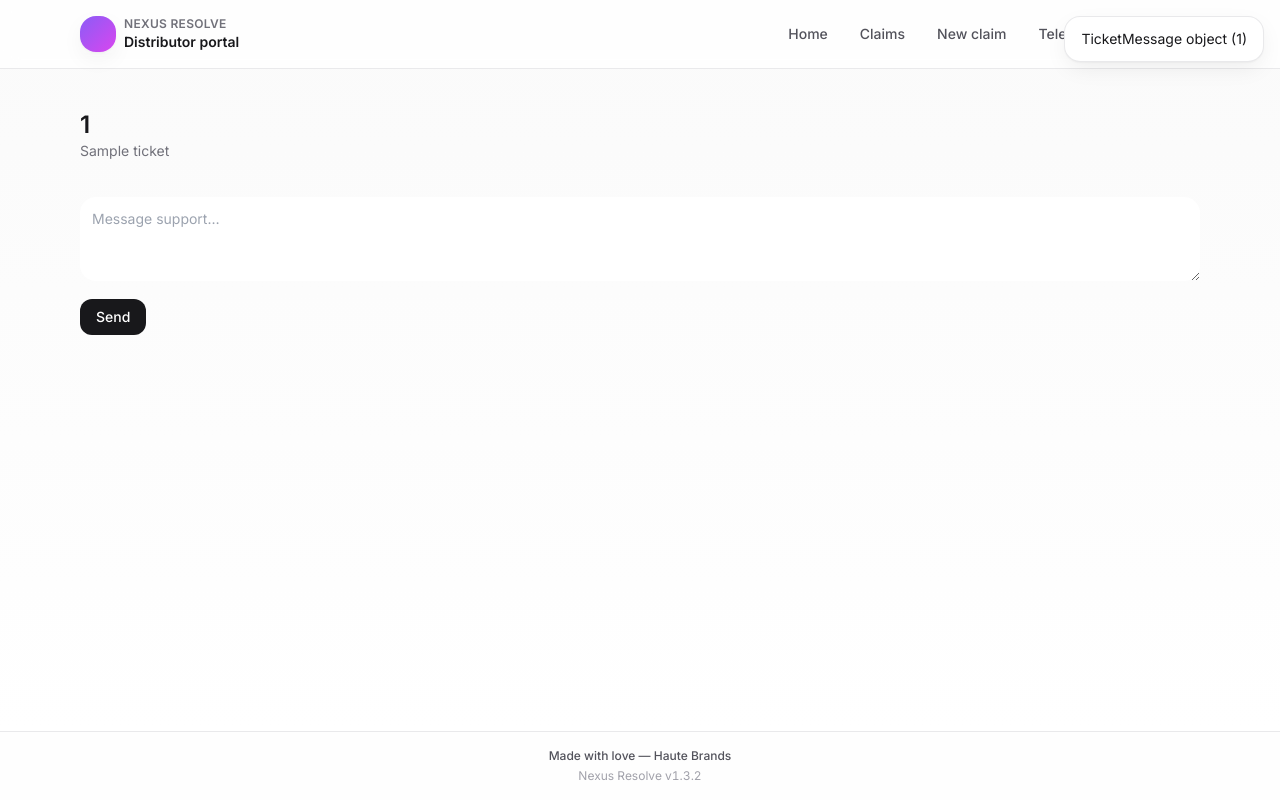
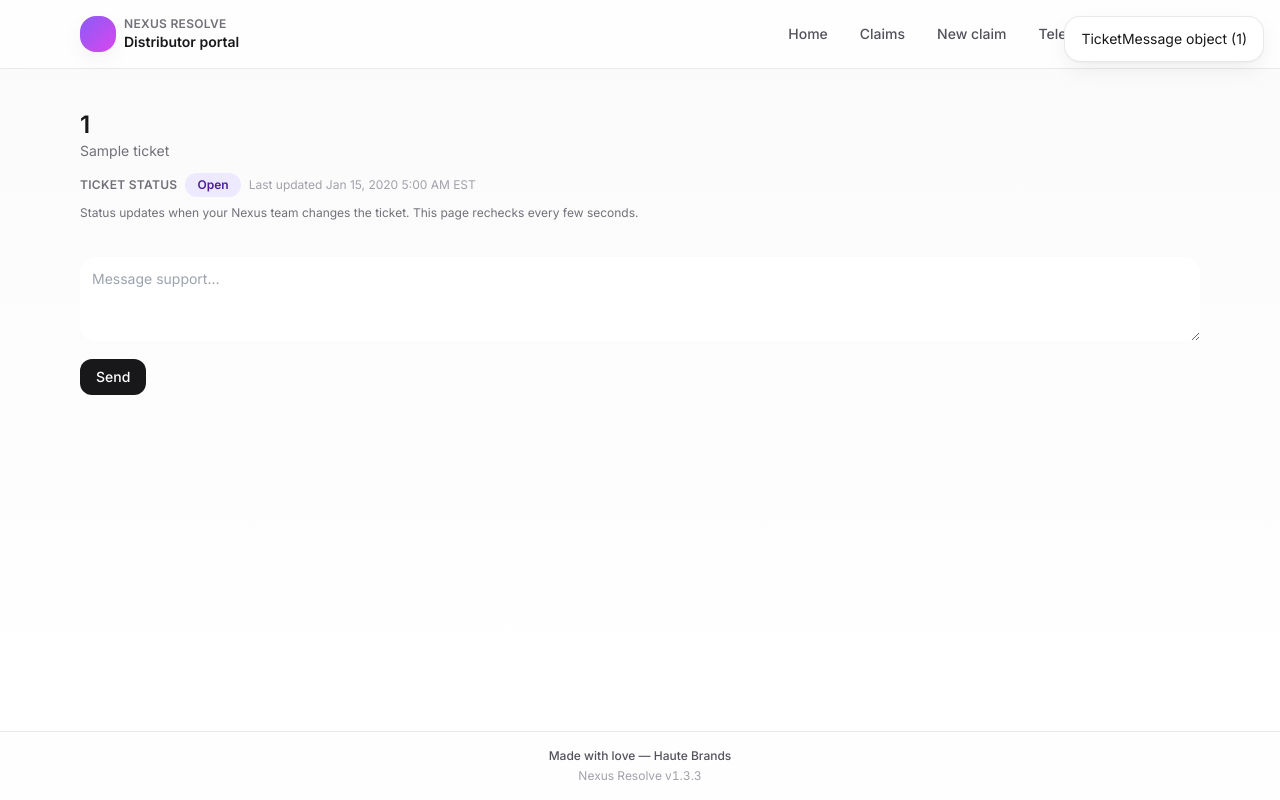
Before and after one commit to kidevu123/Quality-Incident-Portal, a Django app: page /portal/tickets/1/ in a window 1280 px wide. Run offline with Django 4.2, Linux system fonts and the light colour scheme; the visitor is signed in with stand-in values (Sample User, id 1); tables that the repository leaves empty hold one stand-in row (values such as "Sample post"); parts of the project's set-up code (start-up, migrations or seed data) failed here and were passed over; some libraries are stand-ins or nearby versions.

Commit message:
Portal: hide Telegram from distributors; show ticket status + poll; Eastern TZ
- Telegram settings/unlink only for non-distributor roles; remove nav link from portal
- Claims list shows ticket status and submitted time; thread shows status with 8s JSON poll
- Default TIME_ZONE America/New_York; middleware activates user preferences.timezone if set
- Staff inbox/workspace timestamps use localtime + explicit format
- Bump version to 1.3.3

Made-with: Cursor

```diff
--- /dev/null
+++ b/apps/accounts/middleware.py
@@ -0,0 +1,41 @@
+"""Request-scoped timezone activation (Eastern default; optional user preferences).
+
+Set ``User.preferences["timezone"]`` to an IANA name (e.g. ``America/Chicago``) for
+per-user display times in templates using ``localtime``.
+"""
+
+from __future__ import annotations
+
+from zoneinfo import ZoneInfo, ZoneInfoNotFoundError
+
+from django.conf import settings
+from django.utils import timezone as dj_timezone
+
+
+class ActivateUserTimezoneMiddleware:
+    """Activate Django's timezone for template filters and ``localtime``."""
+
+    def __init__(self, get_response):
+        self.get_response = get_response
+        try:
+            self._default_tz = ZoneInfo(settings.TIME_ZONE)
+        except ZoneInfoNotFoundError:
+            self._default_tz = ZoneInfo("America/New_York")
+
+    def __call__(self, request):
+        tz = self._default_tz
+        user = getattr(request, "user", None)
+        if user is not None and user.is_authenticated:
+            prefs = getattr(user, "preferences", None) or {}
+            if isinstance(prefs, dict):
+                raw = prefs.get("timezone")
+                if isinstance(raw, str) and raw.strip():
+                    try:
+                        tz = ZoneInfo(raw.strip())
+                    except ZoneInfoNotFoundError:
+                        pass
+        dj_timezone.activate(tz)
+        try:
+            return self.get_response(request)
+        finally:
+            dj_timezone.deactivate()
--- a/apps/portal/urls.py
+++ b/apps/portal/urls.py
@@ -9,4 +9,9 @@ urlpatterns = [
     path("claims/", views.PortalClaimListView.as_view(), name="portal_claims"),
     path("claims/new/", views.PortalClaimSubmitView.as_view(), name="portal_claim_submit"),
     path("tickets/<str:public_id>/", views.PortalTicketThreadView.as_view(), name="portal_ticket"),
+    path(
+        "tickets/<str:public_id>/status/",
+        views.PortalTicketStatusView.as_view(),
+        name="portal_ticket_status",
+    ),
 ]
--- a/apps/portal/views.py
+++ b/apps/portal/views.py
@@ -1,6 +1,7 @@
 from django.contrib import messages
 from django.contrib.auth.mixins import LoginRequiredMixin
 from django.db import transaction
+from django.http import JsonResponse
 from django.shortcuts import get_object_or_404, redirect, render
 from django.urls import reverse, reverse_lazy
 from django.views import View
@@ -135,7 +136,12 @@ class PortalTicketThreadView(LoginRequiredMixin, DistributorRequiredMixin, View)
         return render(
             request,
             "portal/ticket_thread.html",
-            {"ticket": ticket, "claim": claim, "messages": ticket.messages.all()},
+            {
+                "ticket": ticket,
+                "claim": claim,
+                "messages": ticket.messages.all(),
+                "ticket_status_poll_url": reverse("portal_ticket_status", kwargs={"public_id": public_id}),
+            },
         )
 
     def post(self, request, public_id):
@@ -149,3 +155,19 @@ class PortalTicketThreadView(LoginRequiredMixin, DistributorRequiredMixin, View)
                 is_internal=False,
             )
         return redirect("portal_ticket", public_id=public_id)
+
+
+class PortalTicketStatusView(LoginRequiredMixin, DistributorRequiredMixin, View):
+    """JSON for distributor thread page — status refreshes when staff updates the ticket."""
+
+    def get(self, request, public_id):
+        ticket = get_object_or_404(
+            Ticket.objects.only("public_id", "status", "updated_at"),
+            public_id=public_id,
+        )
+        return JsonResponse(
+            {
+                "status": ticket.status,
+                "label": str(ticket.get_status_display()),
+            }
+        )
--- a/config/settings/base.py
+++ b/config/settings/base.py
@@ -54,6 +54,7 @@ MIDDLEWARE = [
     "django.middleware.common.CommonMiddleware",
     "django.middleware.csrf.CsrfViewMiddleware",
     "django.contrib.auth.middleware.AuthenticationMiddleware",
+    "apps.accounts.middleware.ActivateUserTimezoneMiddleware",
     "django.contrib.messages.middleware.MessageMiddleware",
     "django.middleware.clickjacking.XFrameOptionsMiddleware",
     "apps.auditlog.middleware.AuditRequestMiddleware",
@@ -94,7 +95,8 @@ AUTH_PASSWORD_VALIDATORS = [
 ]
 
 LANGUAGE_CODE = "en-us"
-TIME_ZONE = "UTC"
+# Default display / Celery clock: US Eastern (handles EST/EDT). Users may set IANA zone in preferences["timezone"].
+TIME_ZONE = "America/New_York"
 USE_I18N = True
 USE_TZ = True
 
@@ -150,7 +152,7 @@ CELERY_RESULT_BACKEND = env("CELERY_RESULT_BACKEND", default="redis://localhost:
 CELERY_ACCEPT_CONTENT = ["json"]
 CELERY_TASK_SERIALIZER = "json"
 CELERY_RESULT_SERIALIZER = "json"
-CELERY_TIMEZONE = TIME_ZONE
+CELERY_TIMEZONE = TIME_ZONE  # Beat schedules align with America/New_York
 
 # Zoho (secrets via env; never commit)
 ZOHO_CLIENT_ID = env("ZOHO_CLIENT_ID", default="")
--- a/config/version.py
+++ b/config/version.py
@@ -4,4 +4,4 @@ Bump VERSION here immediately with every release (merge to main / tag / deploy)
 Optional CI stamp: set NEXUS_APP_VERSION_OVERRIDE in the environment (rare); do not pin version in .env otherwise.
 """
 
-VERSION = "1.3.2"
+VERSION = "1.3.3"
--- a/templates/portal/base_portal.html
+++ b/templates/portal/base_portal.html
@@ -15,7 +15,9 @@
         <a href="{% url 'portal_home' %}" class="inline-flex items-center rounded-lg px-3 py-2 text-zinc-600 transition-colors hover:bg-zinc-100 hover:text-zinc-900 dark:text-zinc-300 dark:hover:bg-zinc-800 dark:hover:text-zinc-100 {% if url_name == 'portal_home' %}bg-zinc-100 text-zinc-900 dark:bg-zinc-800 dark:text-zinc-100{% endif %}">Home</a>
         <a href="{% url 'portal_claims' %}" class="inline-flex items-center rounded-lg px-3 py-2 text-zinc-600 transition-colors hover:bg-zinc-100 hover:text-zinc-900 dark:text-zinc-300 dark:hover:bg-zinc-800 dark:hover:text-zinc-100 {% if url_name == 'portal_claims' %}bg-zinc-100 text-zinc-900 dark:bg-zinc-800 dark:text-zinc-100{% endif %}">Claims</a>
         <a href="{% url 'portal_claim_submit' %}" class="inline-flex items-center rounded-lg px-3 py-2 text-zinc-600 transition-colors hover:bg-zinc-100 hover:text-zinc-900 dark:text-zinc-300 dark:hover:bg-zinc-800 dark:hover:text-zinc-100 {% if url_name == 'portal_claim_submit' %}bg-violet-100 font-semibold text-violet-900 ring-1 ring-violet-300 dark:bg-violet-950/50 dark:text-violet-200 dark:ring-violet-700{% endif %}">New claim</a>
+        {% if request.user.role != 'distributor' %}
         <a href="{% url 'account_telegram' %}" class="inline-flex items-center rounded-lg px-3 py-2 text-zinc-600 transition-colors hover:bg-zinc-100 hover:text-zinc-900 dark:text-zinc-300 dark:hover:bg-zinc-800 dark:hover:text-zinc-100 {% if request.resolver_match and request.resolver_match.url_name == 'account_telegram' %}bg-zinc-100 text-zinc-900 dark:bg-zinc-800 dark:text-zinc-100{% endif %}">Telegram</a>
+        {% endif %}
         <a href="{% url 'logout' %}" class="inline-flex items-center rounded-lg px-3 py-2 text-zinc-500 transition-colors hover:bg-zinc-100 hover:text-zinc-800 dark:text-zinc-400 dark:hover:bg-zinc-800">Sign out</a>
       </nav>
       {% endwith %}
--- a/templates/portal/ticket_thread.html
+++ b/templates/portal/ticket_thread.html
@@ -1,12 +1,21 @@
 {% extends "portal/base_portal.html" %}
+{% load tz %}
 {% block main %}
 <h1 class="text-2xl font-semibold">{{ ticket.public_id }}</h1>
 <p class="text-sm text-zinc-500">{{ ticket.subject }}</p>
+<div class="mt-3 flex flex-wrap items-center gap-2">
+  <span class="text-xs font-semibold uppercase tracking-wide text-zinc-500">Ticket status</span>
+  <span id="portal-ticket-status" data-status="{{ ticket.status }}" class="inline-flex rounded-full bg-violet-100 px-3 py-1 text-xs font-semibold text-violet-900 dark:bg-violet-950 dark:text-violet-200">{{ ticket.get_status_display }}</span>
+  {% if ticket.updated_at %}
+  <span class="text-xs text-zinc-400">Last updated {{ ticket.updated_at|localtime|date:"M j, Y g:i A T" }}</span>
+  {% endif %}
+</div>
+<p class="mt-2 text-xs text-zinc-500">Status updates when your Nexus team changes the ticket. This page rechecks every few seconds.</p>
 <div class="mt-6 space-y-3">
   {% for m in messages %}
   {% if not m.is_internal %}
   <div class="rounded-2xl border border-zinc-200 bg-white p-4 text-sm dark:border-zinc-800 dark:bg-zinc-900">
-    <div class="text-xs text-zinc-500">{{ m.created_at }}</div>
+    <div class="text-xs text-zinc-500">{{ m.created_at|localtime|date:"M j, Y g:i A T" }}</div>
     <div class="mt-1 whitespace-pre-wrap">{{ m.body }}</div>
   </div>
   {% endif %}
@@ -17,4 +26,22 @@
   <textarea name="body" rows="3" class="w-full rounded-2xl border-zinc-200 p-3 text-sm dark:border-zinc-700 dark:bg-zinc-950" placeholder="Message support…"></textarea>
   <button class="rounded-xl bg-zinc-900 px-4 py-2 text-sm font-medium text-white dark:bg-white dark:text-zinc-900">Send</button>
 </form>
+<script>
+(function () {
+  var el = document.getElementById("portal-ticket-status");
+  var url = "{{ ticket_status_poll_url|escapejs }}";
+  if (!el || !url) return;
+  function poll() {
+    fetch(url, { headers: { Accept: "application/json" }, credentials: "same-origin" })
+      .then(function (r) { return r.ok ? r.json() : null; })
+      .then(function (j) {
+        if (!j || !j.label) return;
+        el.textContent = j.label;
+        if (j.status) el.setAttribute("data-status", j.status);
+      })
+      .catch(function () {});
+  }
+  setInterval(poll, 8000);
+})();
+</script>
 {% endblock %}
--- a/templates/support/inbox.html
+++ b/templates/support/inbox.html
@@ -1,4 +1,5 @@
 {% extends "support/app_shell.html" %}
+{% load tz %}
 {% block title %}Inbox — Nexus Resolve{% endblock %}
 {% block main %}
 <div class="mx-auto max-w-7xl">
@@ -35,8 +36,8 @@
             <span class="inline-flex rounded-full bg-zinc-100 px-2.5 py-0.5 text-xs font-medium text-zinc-700 dark:bg-zinc-800 dark:text-zinc-200">{{ t.get_status_display }}</span>
           </td>
           <td class="px-4 py-3 capitalize">{{ t.priority }}</td>
-          <td class="px-4 py-3 text-xs text-zinc-500">{% if t.sla_resolution_at %}{{ t.sla_resolution_at }}{% else %}—{% endif %}</td>
-          <td class="px-4 py-3 text-xs text-zinc-500">{{ t.updated_at }}</td>
+          <td class="px-4 py-3 text-xs text-zinc-500">{% if t.sla_resolution_at %}{{ t.sla_resolution_at|localtime|date:"M j, Y g:i A T" }}{% else %}—{% endif %}</td>
+          <td class="px-4 py-3 text-xs text-zinc-500">{{ t.updated_at|localtime|date:"M j, Y g:i A T" }}</td>
         </tr>
         {% empty %}
         <tr><td colspan="6" class="px-4 py-12 text-center text-sm text-zinc-500">No tickets yet — run seed data.</td></tr>
--- a/templates/support/ticket_workspace.html
+++ b/templates/support/ticket_workspace.html
@@ -1,4 +1,5 @@
 {% extends "support/app_shell.html" %}
+{% load tz %}
 {% block title %}{{ ticket.public_id }} — Nexus{% endblock %}
 {% block main %}
 <div class="mx-auto max-w-[1600px]">
@@ -39,7 +40,7 @@
           <div class="rounded-2xl border px-3 py-2 text-sm {% if m.is_internal %}border-amber-200 bg-amber-50 dark:border-amber-900/50 dark:bg-amber-950/30{% else %}border-zinc-100 bg-zinc-50 dark:border-zinc-800 dark:bg-zinc-950/40{% endif %}">
             <div class="flex justify-between text-xs text-zinc-500">
               <span>{% if m.author %}{{ m.author.username }}{% else %}System{% endif %}</span>
-              <span>{{ m.created_at }}</span>
+              <span>{{ m.created_at|localtime|date:"M j, Y g:i A T" }}</span>
             </div>
             <div class="mt-1 whitespace-pre-wrap">{{ m.body }}</div>
           </div>
@@ -81,7 +82,7 @@
         <ul class="mt-2 max-h-40 space-y-2 overflow-y-auto text-xs text-zinc-600 dark:text-zinc-300">
           {% if ticket.claim %}
           {% for z in ticket.claim.zoho_logs.all|slice:":8" %}
-          <li class="rounded-lg bg-zinc-50 px-2 py-1 dark:bg-zinc-950/50">{{ z.action }} — {{ z.status }} — {{ z.created_at }}</li>
+          <li class="rounded-lg bg-zinc-50 px-2 py-1 dark:bg-zinc-950/50">{{ z.action }} — {{ z.status }} — {{ z.created_at|localtime|date:"M j, Y g:i A T" }}</li>
           {% empty %}
           <li>No sync events.</li>
           {% endfor %}
```
Also changed, not shown: apps/portal/telegram_pages.py (+17 -3 lines), templates/portal/claim_list.html (+5 -2 lines).
